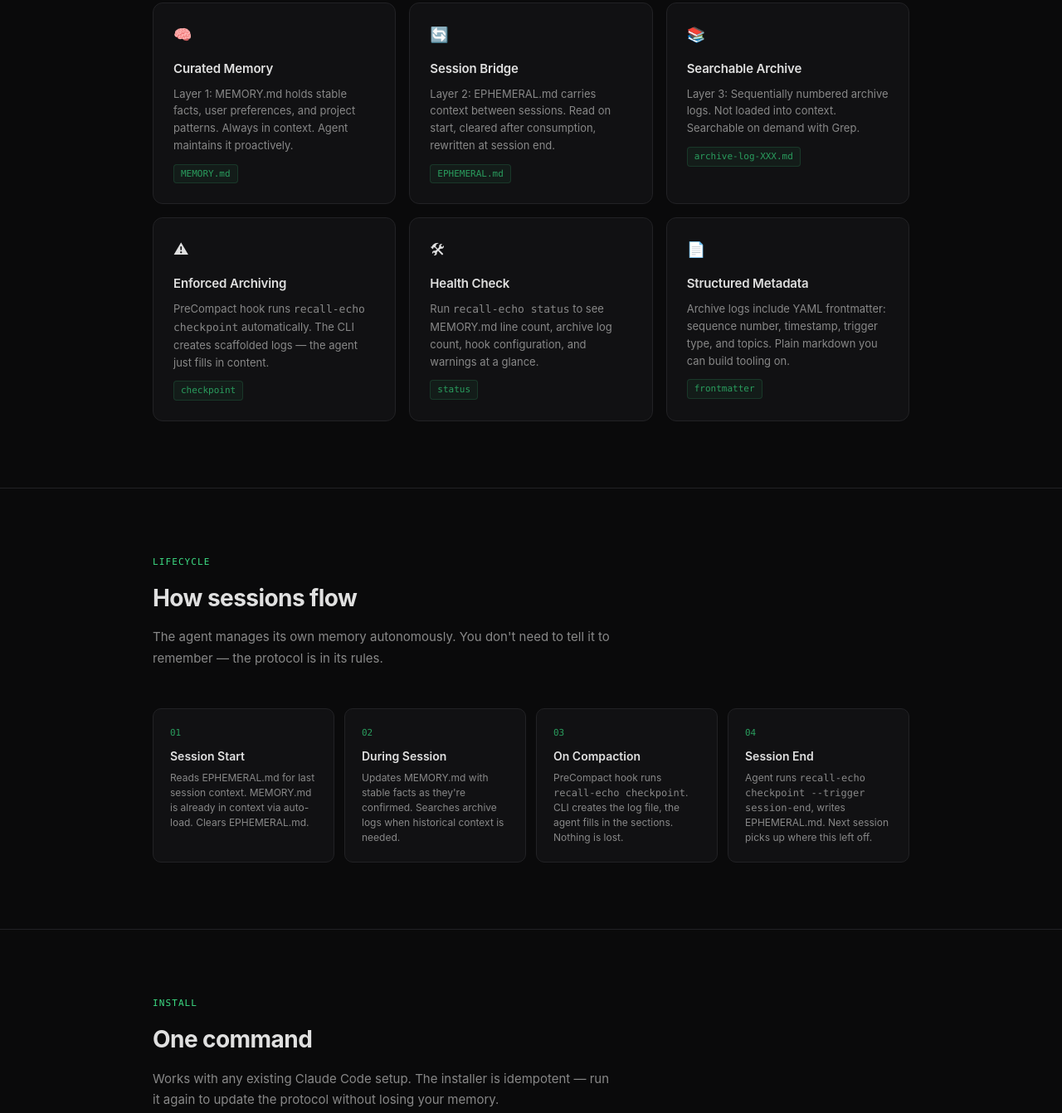
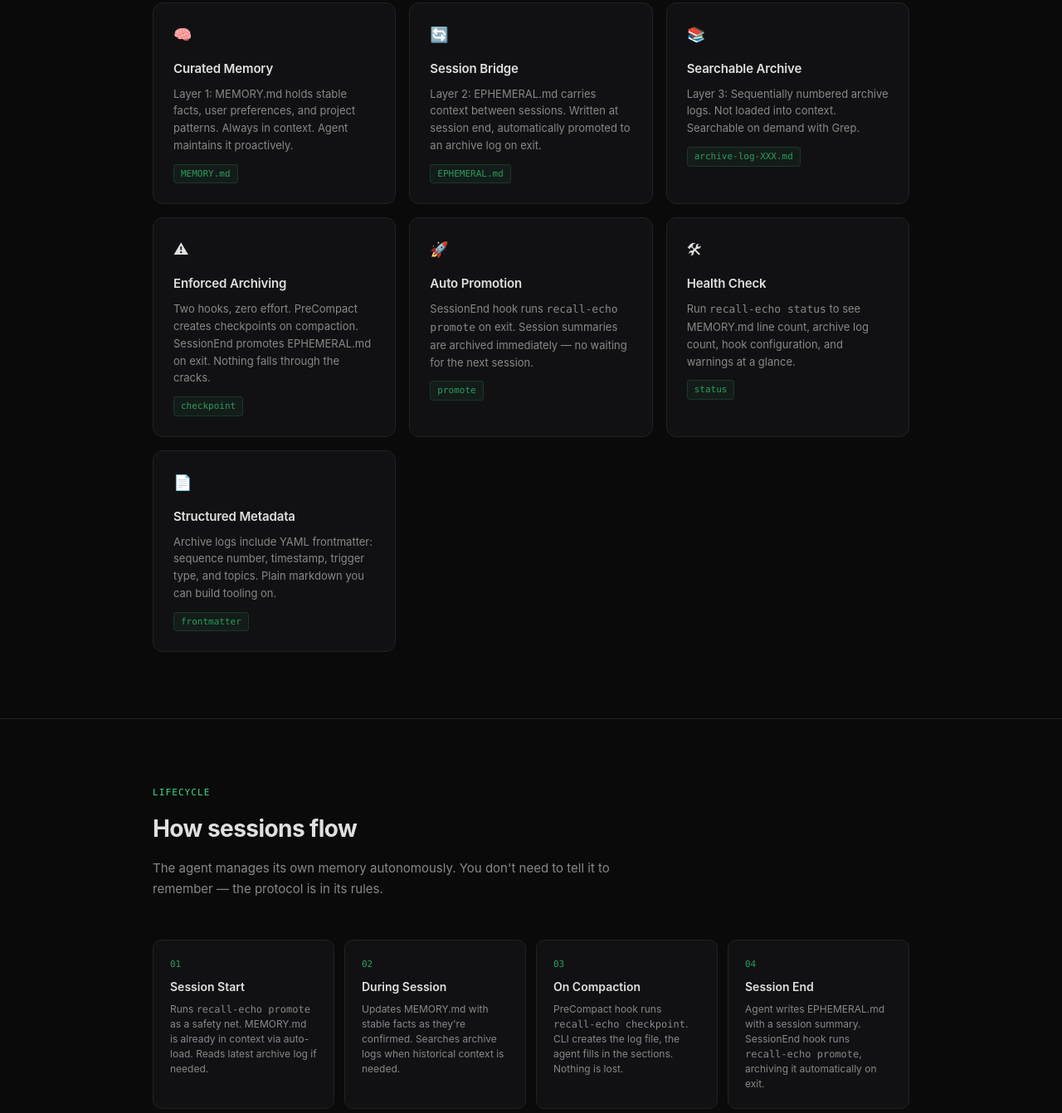
Before and after one commit to dnacenta/recall-echo, a plain HTML site: page docs/index.html in a window 1280 px wide. Shown: the part 1851-3193 px from the top of the page at 83% size. Drawn offline with Linux system fonts and the light colour scheme.

Commit message:
docs: update landing page for v0.4.0 — SessionEnd hook, auto promotion

```diff
--- a/docs/index.html
+++ b/docs/index.html
@@ -565,7 +565,7 @@
         <div class="feature-card">
           <div class="feature-icon">&#128260;</div>
           <h3>Session Bridge</h3>
-          <p>Layer 2: EPHEMERAL.md carries context between sessions. Read on start, cleared after consumption, rewritten at session end.</p>
+          <p>Layer 2: EPHEMERAL.md carries context between sessions. Written at session end, automatically promoted to an archive log on exit.</p>
           <span class="feature-tag">EPHEMERAL.md</span>
         </div>
         <div class="feature-card">
@@ -577,8 +577,14 @@
         <div class="feature-card">
           <div class="feature-icon">&#9888;</div>
           <h3>Enforced Archiving</h3>
-          <p>PreCompact hook runs <code>recall-echo checkpoint</code> automatically. The CLI creates scaffolded logs &mdash; the agent just fills in content.</p>
+          <p>Two hooks, zero effort. PreCompact creates checkpoints on compaction. SessionEnd promotes EPHEMERAL.md on exit. Nothing falls through the cracks.</p>
           <span class="feature-tag">checkpoint</span>
+        </div>
+        <div class="feature-card">
+          <div class="feature-icon">&#128640;</div>
+          <h3>Auto Promotion</h3>
+          <p>SessionEnd hook runs <code>recall-echo promote</code> on exit. Session summaries are archived immediately &mdash; no waiting for the next session.</p>
+          <span class="feature-tag">promote</span>
         </div>
         <div class="feature-card">
           <div class="feature-icon">&#128736;</div>
@@ -607,7 +613,7 @@
         <div class="lifecycle-step">
           <div class="step-num">01</div>
           <h4>Session Start</h4>
-          <p>Reads EPHEMERAL.md for last session context. MEMORY.md is already in context via auto-load. Clears EPHEMERAL.md.</p>
+          <p>Runs <code>recall-echo promote</code> as a safety net. MEMORY.md is already in context via auto-load. Reads latest archive log if needed.</p>
         </div>
         <div class="lifecycle-step">
           <div class="step-num">02</div>
@@ -622,7 +628,7 @@
         <div class="lifecycle-step">
           <div class="step-num">04</div>
           <h4>Session End</h4>
-          <p>Agent runs <code>recall-echo checkpoint --trigger session-end</code>, writes EPHEMERAL.md. Next session picks up where this left off.</p>
+          <p>Agent writes EPHEMERAL.md with a session summary. SessionEnd hook runs <code>recall-echo promote</code>, archiving it automatically on exit.</p>
         </div>
       </div>
     </div>
@@ -675,8 +681,8 @@
       </div>
       <div class="footer-links">
         <a href="https://github.com/dnacenta/recall-echo" target="_blank" rel="noopener">GitHub</a>
-        <a href="https://github.com/dnacenta/recall-echo/blob/development/README.md" target="_blank" rel="noopener">Docs</a>
-        <a href="https://github.com/dnacenta/recall-echo/blob/development/CONTRIBUTING.md" target="_blank" rel="noopener">Contributing</a>
+        <a href="https://github.com/dnacenta/recall-echo/blob/main/README.md" target="_blank" rel="noopener">Docs</a>
+        <a href="https://github.com/dnacenta/recall-echo/blob/main/CONTRIBUTING.md" target="_blank" rel="noopener">Contributing</a>
       </div>
     </div>
   </footer>
```
